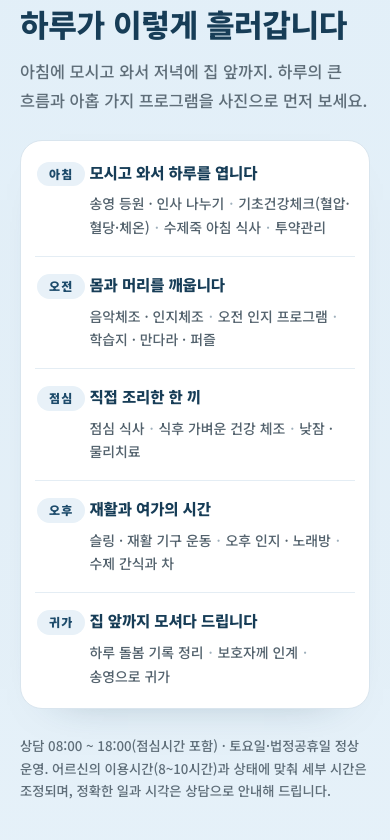
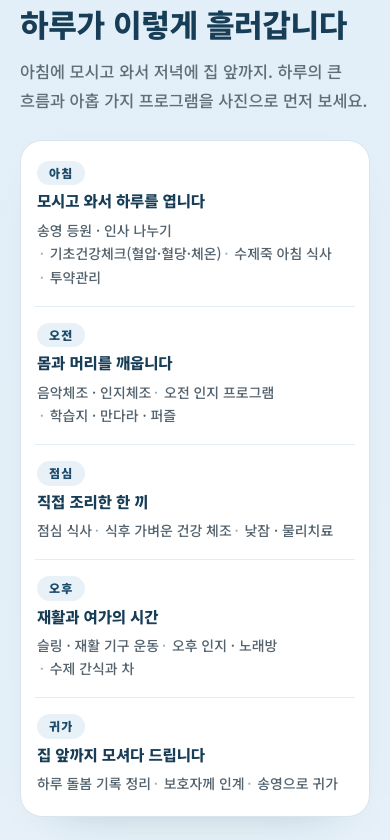
Before and after one commit to woorizip0201-ui/woorizip0201-ui.github.io, a plain HTML site: page index.html in a window 390 px wide. Shown: the part 4528-5368 px from the top of the page. Drawn offline with Linux system fonts and the light colour scheme.

Commit message:
모바일 일정표 줄바꿈 정리, 갤러리 사진 미리 불러오기, 캡션 보정

```diff
--- a/index.html
+++ b/index.html
@@ -324,7 +324,8 @@
   .flow-k{display:inline-block;justify-self:start;font-size:.75rem;font-weight:900;letter-spacing:.1em;color:var(--blue);background:var(--sky);border-radius:999px;padding:4px 12px;line-height:1.4}
   .flow-row h3{margin:0;font-size:1rem;font-weight:800;color:var(--deep);line-height:1.5;letter-spacing:-.01em}
   .flow-row p{margin:0;font-size:.9rem;color:#54636E;line-height:1.7}
-  .flow-row p span{color:#9FB0BC;padding:0 .35em}
+  .flow-row p .it{display:inline-block}
+  .flow-row p .it+.it::before{content:"·";margin:0 .42em 0 .2em;color:#9FB0BC}
   .flow-note{margin:14px 0 0;font-size:.83rem;color:var(--muted);line-height:1.7}
 
   /* ---------- 프로그램 카드 ---------- */
@@ -385,7 +386,7 @@
     .flow{padding:4px 14px}
     .flow-row{grid-template-columns:1fr;gap:4px;padding:16px 2px}
     .flow-row h3{font-size:.97rem}
-    .flow-row p{font-size:.87rem}
+    .flow-row p{grid-column:auto;font-size:.87rem}
     .prog{grid-template-columns:1fr}
     .flow-step{padding:18px 16px 16px}
     .track-head h3{font-size:1rem}
@@ -581,27 +582,27 @@
       <div class="flow-row">
         <span class="flow-k">아침</span>
         <h3>모시고 와서 하루를 엽니다</h3>
-        <p>송영 등원 · 인사 나누기<span>·</span>기초건강체크(혈압·혈당·체온)<span>·</span>수제죽 아침 식사<span>·</span>투약관리</p>
+        <p><span class="it">송영 등원 · 인사 나누기</span><span class="it">기초건강체크(혈압·혈당·체온)</span><span class="it">수제죽 아침 식사</span><span class="it">투약관리</span></p>
       </div>
       <div class="flow-row">
         <span class="flow-k">오전</span>
         <h3>몸과 머리를 깨웁니다</h3>
-        <p>음악체조 · 인지체조<span>·</span>오전 인지 프로그램<span>·</span>학습지 · 만다라 · 퍼즐</p>
+        <p><span class="it">음악체조 · 인지체조</span><span class="it">오전 인지 프로그램</span><span class="it">학습지 · 만다라 · 퍼즐</span></p>
       </div>
       <div class="flow-row">
         <span class="flow-k">점심</span>
         <h3>직접 조리한 한 끼</h3>
-        <p>점심 식사<span>·</span>식후 가벼운 건강 체조<span>·</span>낮잠 · 물리치료</p>
+        <p><span class="it">점심 식사</span><span class="it">식후 가벼운 건강 체조</span><span class="it">낮잠 · 물리치료</span></p>
       </div>
       <div class="flow-row">
         <span class="flow-k">오후</span>
         <h3>재활과 여가의 시간</h3>
-        <p>슬링 · 재활 기구 운동<span>·</span>오후 인지 · 노래방<span>·</span>수제 간식과 차</p>
+        <p><span class="it">슬링 · 재활 기구 운동</span><span class="it">오후 인지 · 노래방</span><span class="it">수제 간식과 차</span></p>
       </div>
       <div class="flow-row">
         <span class="flow-k">귀가</span>
         <h3>집 앞까지 모셔다 드립니다</h3>
-        <p>하루 돌봄 기록 정리<span>·</span>보호자께 인계<span>·</span>송영으로 귀가</p>
+        <p><span class="it">하루 돌봄 기록 정리</span><span class="it">보호자께 인계</span><span class="it">송영으로 귀가</span></p>
       </div>
     </div>
     <p class="flow-note">상담 08:00 ~ 18:00(점심시간 포함) · 토요일·법정공휴일 정상 운영. 어르신의 이용시간(8~10시간)과 상태에 맞춰 세부 시간은 조정되며, 정확한 일과 시각은 상담으로 안내해 드립니다.</p>
@@ -898,8 +899,8 @@
       <figcaption><span class="num">03</span>무대 앞에서</figcaption>
     </figure>
     <figure class="daycard">
-      <img loading="lazy" decoding="async" draggable="false" src="images/blog-d04.jpg" alt="풍선 장식 아래 모여 웃는 어르신들" width="800" height="600">
-      <figcaption><span class="num">04</span>잔치 자리의 웃음</figcaption>
+      <img loading="lazy" decoding="async" draggable="false" src="images/blog-d04.jpg" alt="무대에서 내려온 공연자와 함께한 시간" width="800" height="600">
+      <figcaption><span class="num">04</span>공연자와 함께</figcaption>
     </figure>
     <figure class="daycard">
       <img loading="lazy" decoding="async" draggable="false" src="images/blog-d05.jpg" alt="노래에 맞춰 손뼉 치며 호응하는 시간" width="800" height="600">
@@ -1158,6 +1159,17 @@
     }, true);
     rail.addEventListener('dragstart', function (e) { e.preventDefault(); });
 
+    /* 처음 만지거나 스크롤할 때 그 줄의 사진을 미리 불러온다(가로로 멀리 있는 사진이 늦게 뜨지 않도록) */
+    function warm() {
+      Array.prototype.forEach.call(rail.querySelectorAll('img[loading="lazy"]'), function (img) {
+        img.setAttribute('loading', 'eager');
+      });
+    }
+    ['pointerdown', 'touchstart', 'mouseenter', 'focus'].forEach(function (ev) {
+      rail.addEventListener(ev, warm, { once: true, passive: true });
+    });
+    rail.addEventListener('scroll', warm, { once: true, passive: true });
+
     /* 키보드 좌우 이동 */
     rail.addEventListener('keydown', function (e) {
       if (e.key !== 'ArrowRight' && e.key !== 'ArrowLeft') return;
```
Also changed, not shown: fonts/NotoSansKR-500.woff2, fonts/NotoSansKR-600.woff2, fonts/NotoSansKR-700.woff2, fonts/NotoSansKR-800.woff2, fonts/NotoSansKR-900.woff2.
